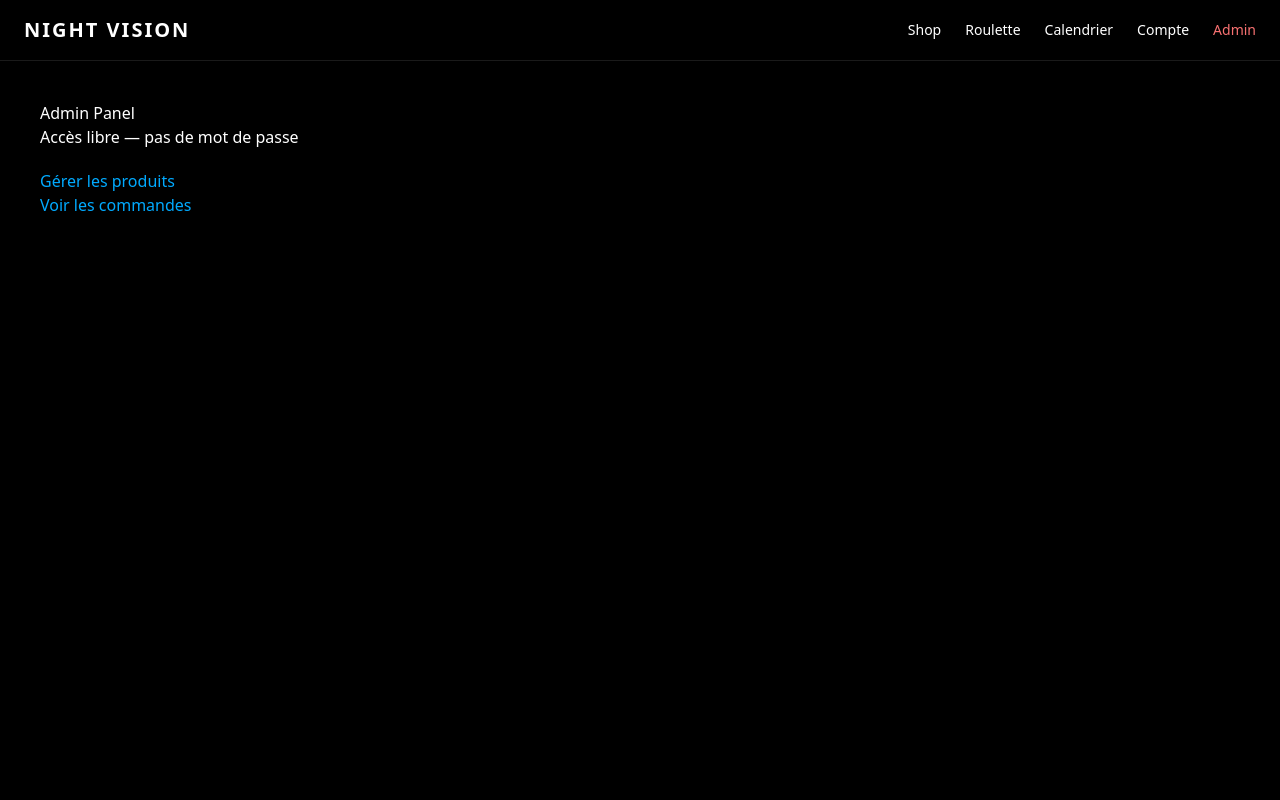
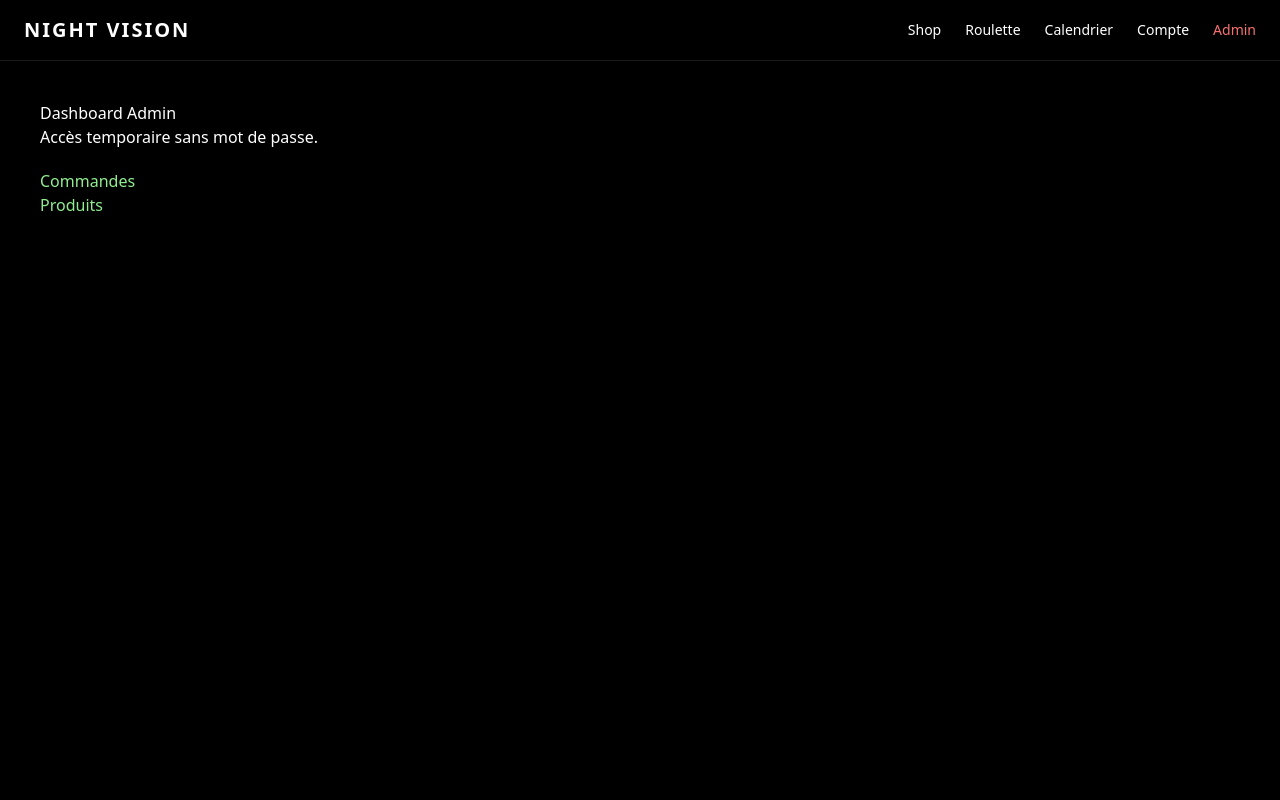
Before and after one commit to gaetanfionda-bot/NV-V12, a Next.js app: page /admin in a window 1280 px wide. Shown: the top 800 px of the page. Built offline with nearby package versions, Linux system fonts and the light colour scheme.

Commit message:
Update page.jsx

```diff
--- a/app/admin/page.jsx
+++ b/app/admin/page.jsx
@@ -1,20 +1,12 @@
 export default function AdminPage() {
   return (
-    <div style={{ padding: "40px", color: "#fff" }}>
-      <h1>Admin Panel</h1>
-      <p>Accès libre — pas de mot de passe</p>
+    <div style={{ padding: "40px", color: "white" }}>
+      <h1>Dashboard Admin</h1>
+      <p>Accès temporaire sans mot de passe.</p>
 
       <ul style={{ marginTop: "20px" }}>
-        <li>
-          <a href="/admin/products" style={{ color: "#0af" }}>
-            Gérer les produits
-          </a>
-        </li>
-        <li>
-          <a href="/admin/orders" style={{ color: "#0af" }}>
-            Voir les commandes
-          </a>
-        </li>
+        <li><a href="/admin/orders" style={{ color: "lightgreen" }}>Commandes</a></li>
+        <li><a href="/admin/products" style={{ color: "lightgreen" }}>Produits</a></li>
       </ul>
     </div>
   );
```
